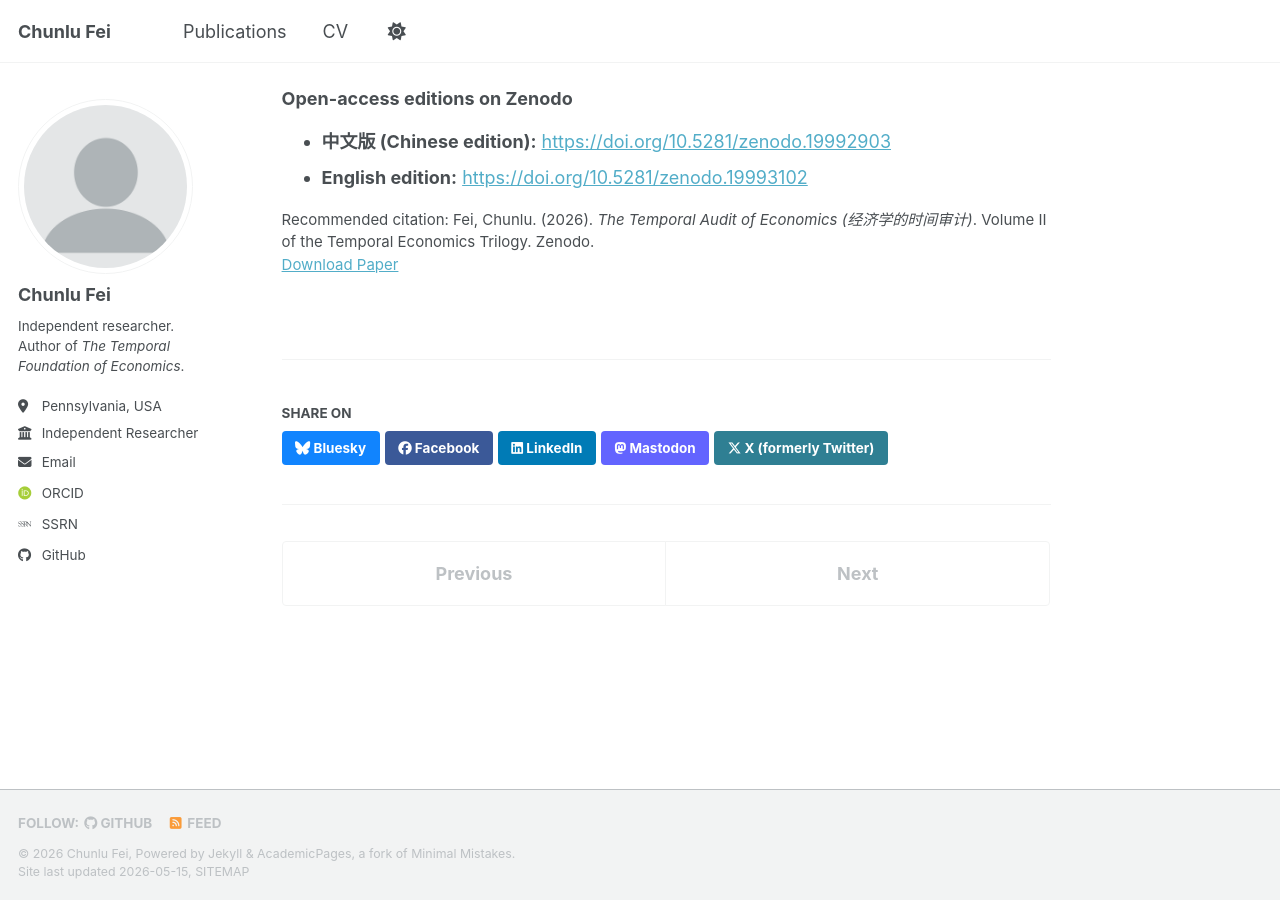
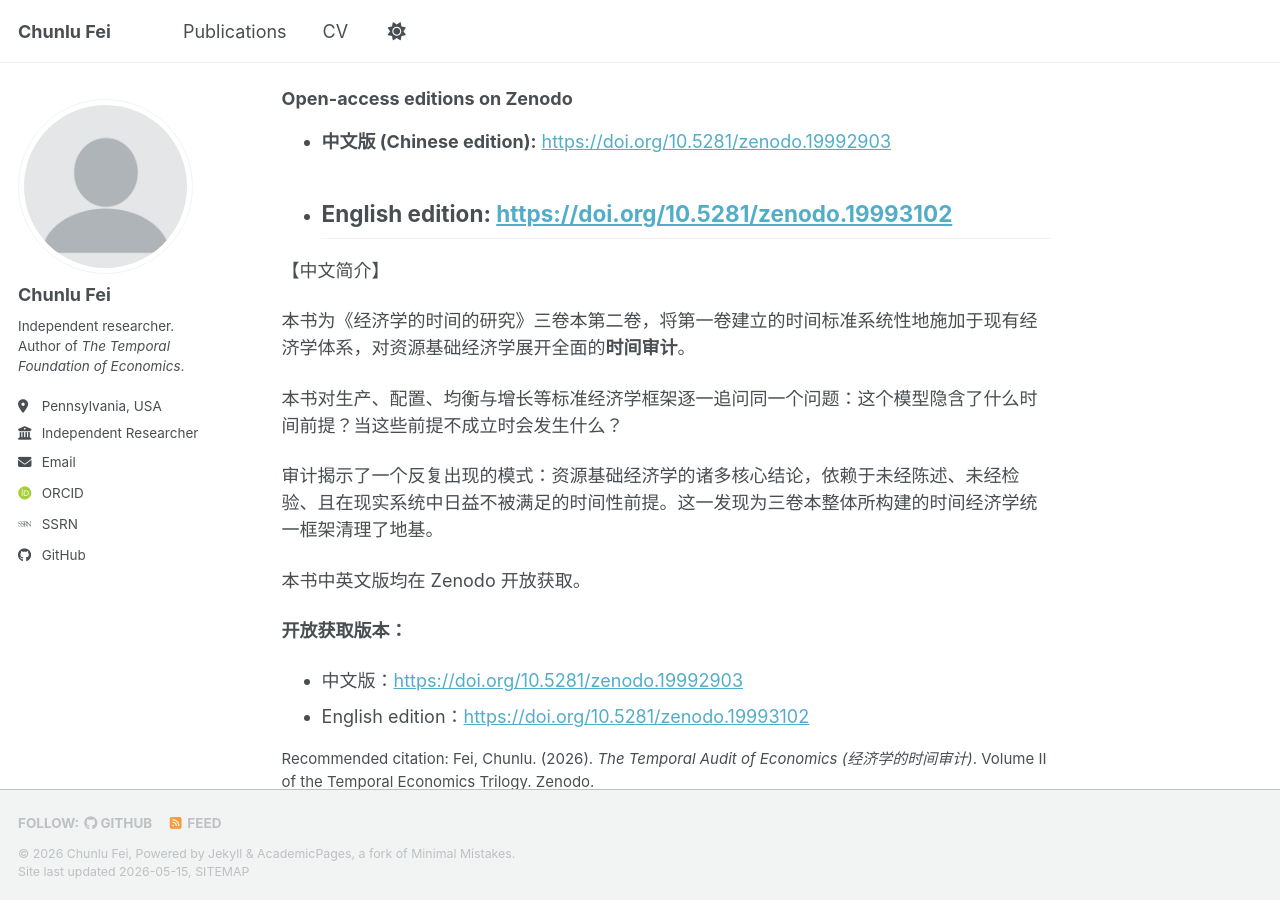
Before and after one commit to chunlufei/chunlufei.github.io, a Jekyll site: the page built from _publications/2026-05-03-temporal-audit-economics.md, in a window 1280 px wide and 900 px high, scrolled down 849 px. Built offline with Jekyll 4.4.1, drawn with Linux system fonts in a browser that asks for light colours; some web fonts are replaced; a script bundle is joined from its source files by our own code; library files that are not in the unit come from our copies.

Commit message:
Update 2026-05-03-temporal-audit-economics.md

```diff
--- a/_publications/2026-05-03-temporal-audit-economics.md
+++ b/_publications/2026-05-03-temporal-audit-economics.md
@@ -29,3 +29,19 @@ The book is available as open access on Zenodo in both Chinese (original) and En
 
 - **中文版 (Chinese edition):** [https://doi.org/10.5281/zenodo.19992903](https://doi.org/10.5281/zenodo.19992903)
 - **English edition:** [https://doi.org/10.5281/zenodo.19993102](https://doi.org/10.5281/zenodo.19993102)
+---
+
+【中文简介】
+
+本书为《经济学的时间的研究》三卷本第二卷，将第一卷建立的时间标准系统性地施加于现有经济学体系，对资源基础经济学展开全面的**时间审计**。
+
+本书对生产、配置、均衡与增长等标准经济学框架逐一追问同一个问题：这个模型隐含了什么时间前提？当这些前提不成立时会发生什么？
+
+审计揭示了一个反复出现的模式：资源基础经济学的诸多核心结论，依赖于未经陈述、未经检验、且在现实系统中日益不被满足的时间性前提。这一发现为三卷本整体所构建的时间经济学统一框架清理了地基。
+
+本书中英文版均在 Zenodo 开放获取。
+
+**开放获取版本：**
+
+- 中文版：[https://doi.org/10.5281/zenodo.19992903](https://doi.org/10.5281/zenodo.19992903)
+- English edition：[https://doi.org/10.5281/zenodo.19993102](https://doi.org/10.5281/zenodo.19993102)
```
